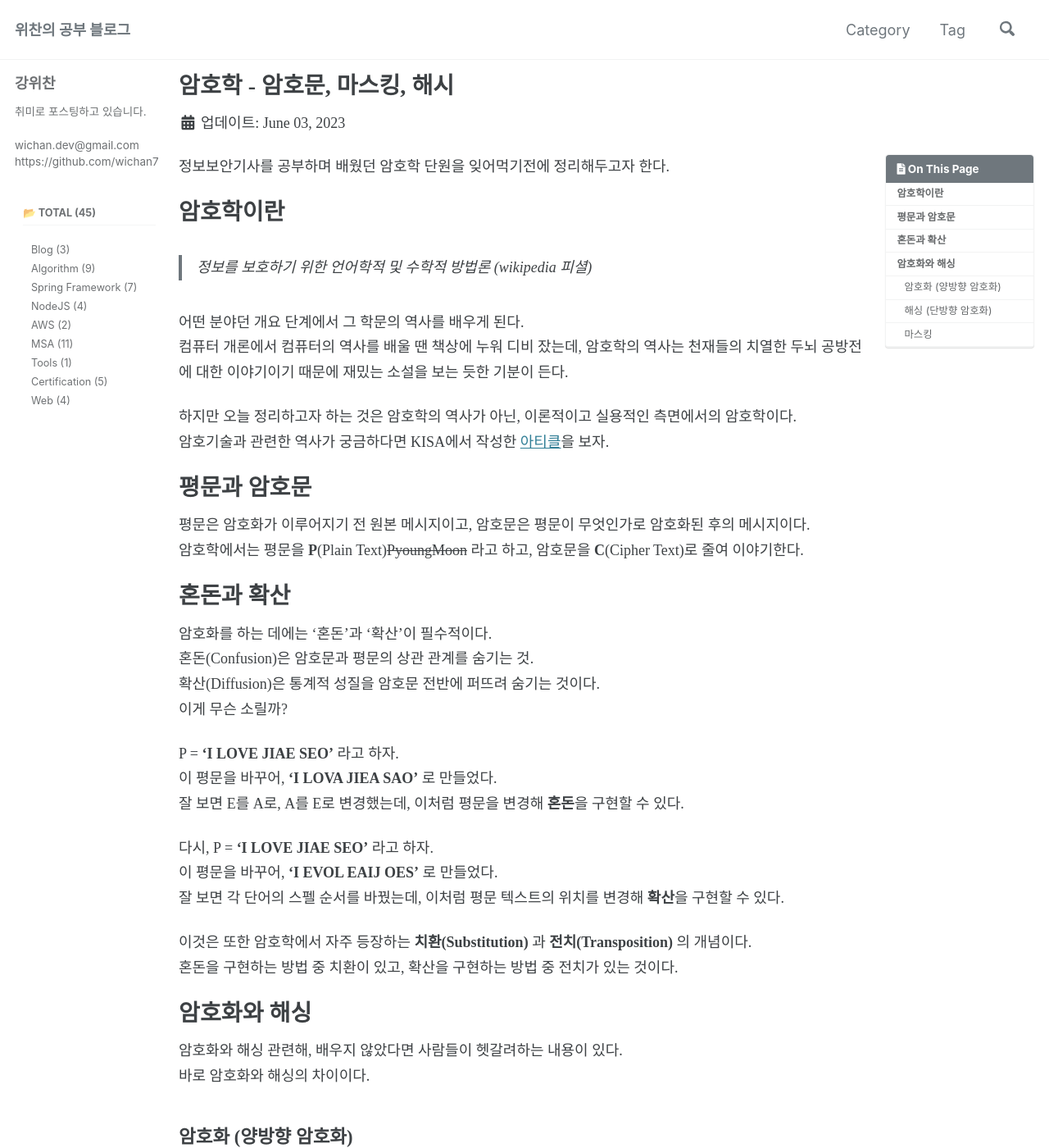
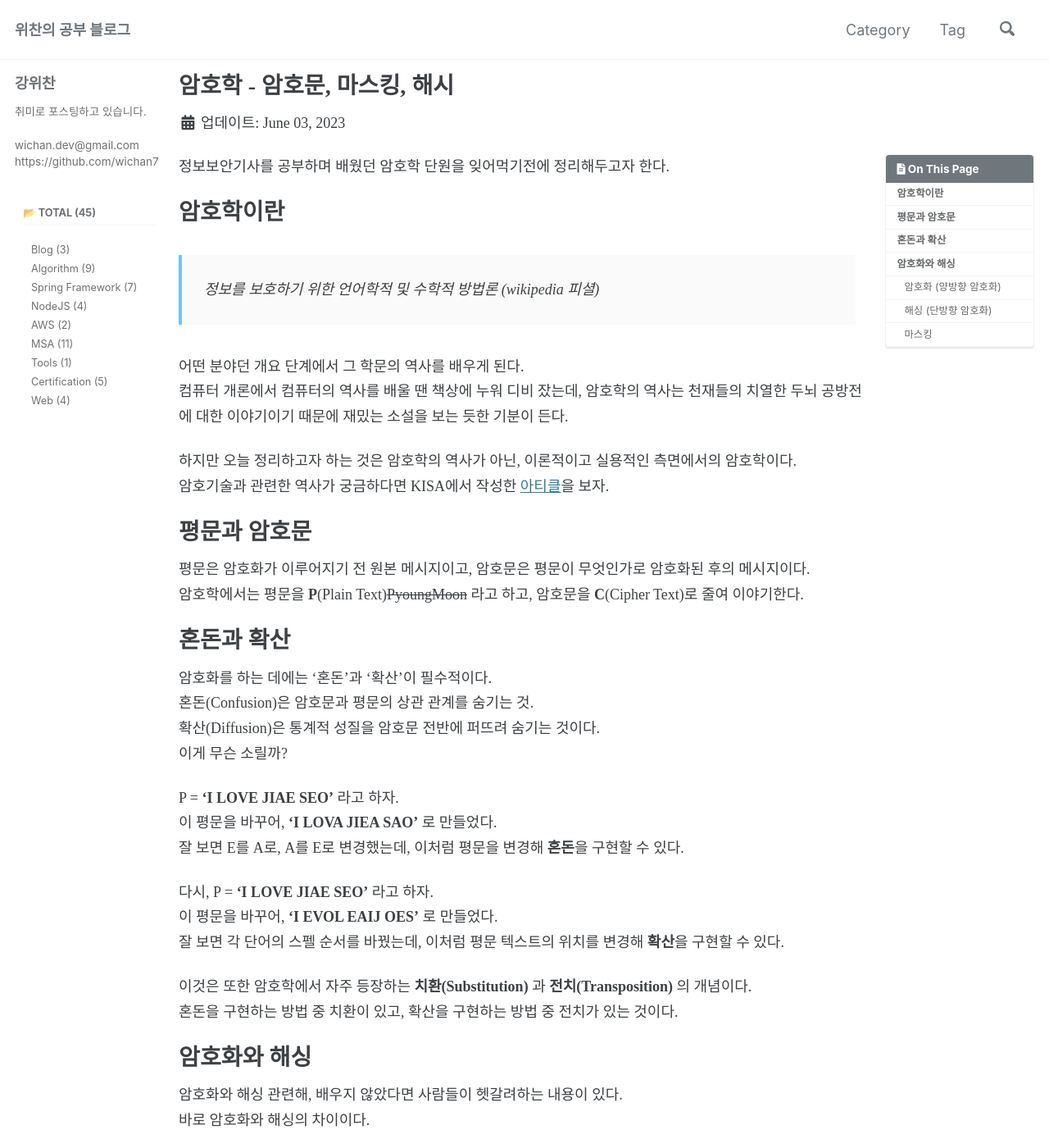
Before and after one commit to wichan7/wichan7.github.io, a Jekyll site: the page built from _posts/2023-06-03-crypto-01.md, in a window 1280 px wide and 1400 px high. Shown: the whole window at 82% size. Built offline with Jekyll 4.4.1, drawn with Linux system fonts in a browser that asks for light colours; cached includes are drawn as plain includes; some web fonts are replaced; comment, search, counter and statistics services are not loaded.

Commit message:
Feature: blockquote color 상세화

```diff
--- a/_config.yml
+++ b/_config.yml
@@ -53,7 +53,7 @@ reCaptcha:
 atom_feed:
   path                   : # blank (default) uses feed.xml
 search                   : true # true, false (default)
-search_full_content      : # true, false (default)
+search_full_content      : true # true, false (default)
 search_provider          : # lunr (default), algolia, google
 algolia:
   application_id         : # YOUR_APPLICATION_ID
--- a/_sass/minimal-mistakes/_base.scss
+++ b/_sass/minimal-mistakes/_base.scss
@@ -108,10 +108,10 @@ abbr[data-original-title] {
 
 blockquote {
   margin: 2em 1em 2em 0;
-  padding-left: 1em;
-  padding-right: 1em;
+  padding: 1.5em 1em 0.2em 1.5em;
   font-style: italic;
-  border-left: 0.25em solid $primary-color;
+  background-color: $blockquote-background-color;
+  border-left: 0.25em solid $blockquote-side-color;
 
   cite {
     font-style: italic;
--- a/_sass/minimal-mistakes/_variables.scss
+++ b/_sass/minimal-mistakes/_variables.scss
@@ -170,3 +170,9 @@ $navicon-width: 1.5rem !default;
 $navicon-height: 0.25rem !default;
 $global-transition: all 0.2s ease-in-out !default;
 $intro-transition: intro 0.3s both !default;
+
+/*
+   Custom
+   =========================================================================== */
+$blockquote-side-color: #72c2ff !default;
+$blockquote-background-color: #fafafa !default;
```
